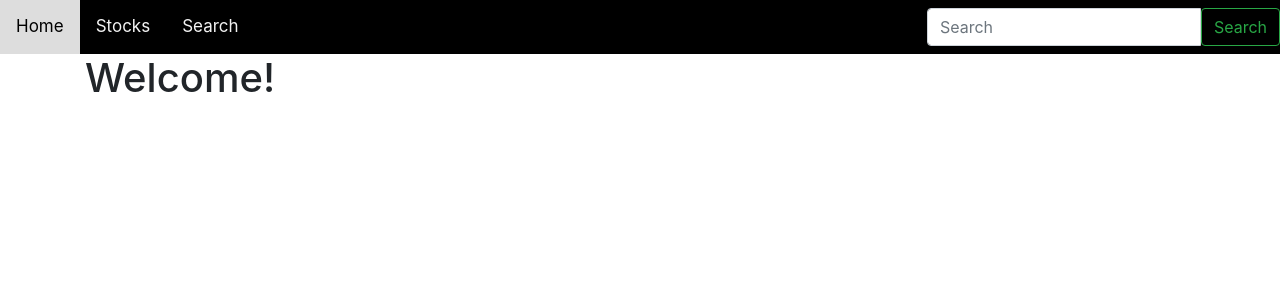
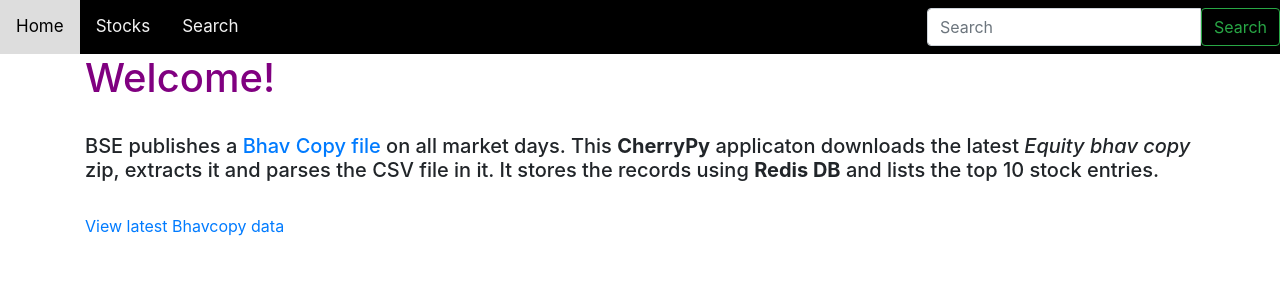
Before and after one commit to CyberDrudge/BSE-Stock-Analyzer, a Python web app: template templates/index.html in a window 1280 px wide. Shown: the top 300 px of the page. Run offline with Jinja, Linux system fonts and the light colour scheme; the template is opened without the code that fills it, so the values that code supplies are empty; some libraries are stand-ins or nearby versions.

Commit message:
Update templates

```diff
--- a/templates/index.html
+++ b/templates/index.html
@@ -16,7 +16,13 @@
 
     <div class="container">
       {% block content %}
-        <h1>Welcome!</h1>
+        <h1>Welcome!</h1><br/>
+
+      <h5>BSE publishes a <a href="https://www.bseindia.com/markets/MarketInfo/BhavCopy.aspx">Bhav Copy file</a> on all market days.
+        This <b>CherryPy</b> applicaton downloads the latest <i>Equity bhav copy</i> zip, extracts it and parses the CSV file in it.
+        It stores the records using <b>Redis DB</b> and lists the top 10 stock entries.</h5><br/>
+
+        <a href="/top_stocks" class="button">View latest Bhavcopy data</a>
       {% endblock %}
     </div>
   </body>
--- a/templates/style.css
+++ b/templates/style.css
@@ -28,4 +28,7 @@
   background-color: #4CAF50;
   color: white;
 }
+h1{
+    color:purple;
+}
 </style>
```
